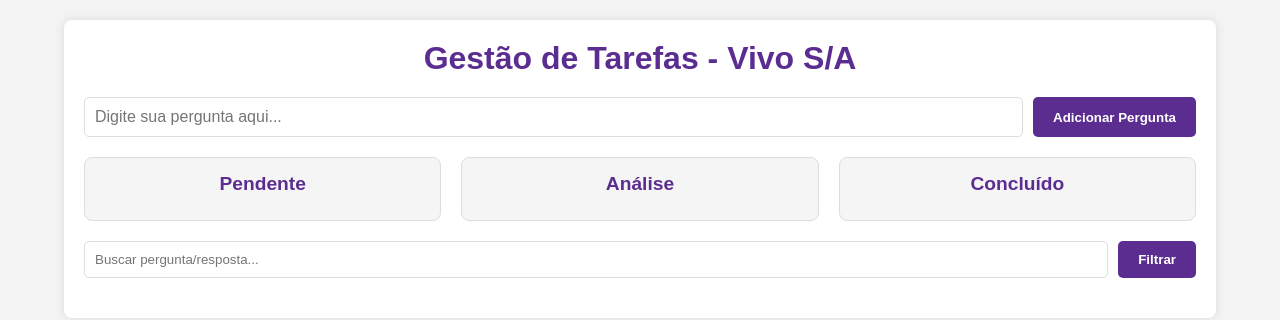
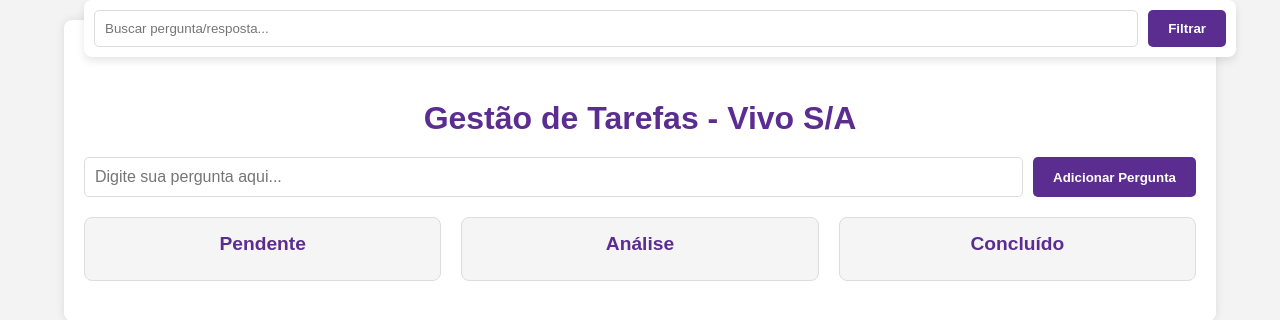
Before and after one commit to LucasVieira757/Gerenciador-de-Perguntas, a plain HTML site: page index.html in a window 1280 px wide. Drawn offline with Linux system fonts and the light colour scheme.

Commit message:
Update styles.css
Correto

```diff
--- a/styles.css
+++ b/styles.css
@@ -185,3 +185,24 @@ header h1 {
 .filter-section button:hover {
     background-color: #4b2273;
 }
+/* Estilos fixos para a seção de filtro */
+.filter-section {
+    display: flex;
+    gap: 10px;
+    padding: 10px;
+    position: fixed;
+    top: 0;
+    width: 90%;
+    max-width: 1200px;
+    margin: 0 auto;
+    background-color: #fff;
+    z-index: 1000;
+    box-shadow: 0px 4px 8px rgba(0, 0, 0, 0.1);
+    border-radius: 8px;
+}
+
+.container {
+    padding-top: 80px; /* Espaço para o filtro fixo */
+}
+
+/* Restante do CSS permanece o mesmo */
```
